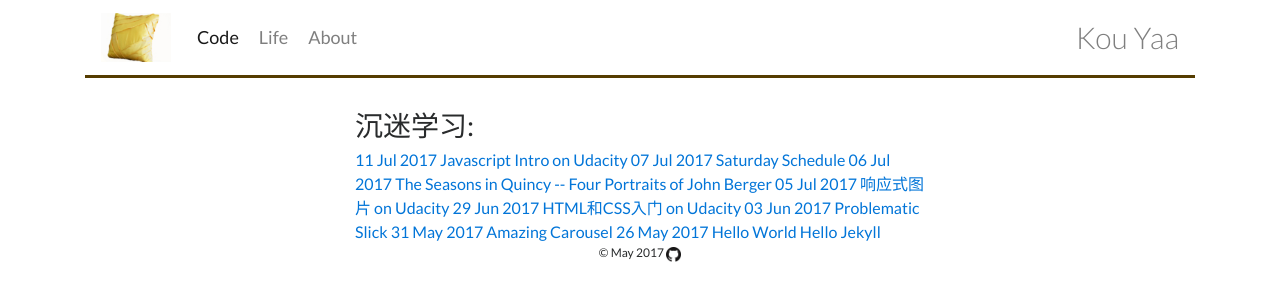
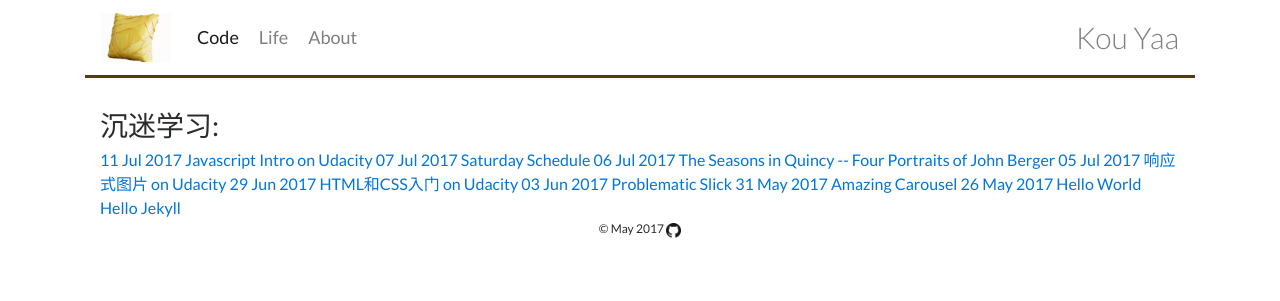
Before and after one commit to yinkouya/yinkouya.github.io, a Jekyll site: the page built from category/code/index.html, in a window 1280 px wide. Shown: the top 301 px of the page. Built offline with Jekyll 4.4.1, drawn with Linux system fonts in a browser that asks for light colours; nearby versions of some CDN libraries; a script that is not in the unit is left out.

Commit message:
Update style.css

```diff
--- a/assets/style.css
+++ b/assets/style.css
@@ -82,7 +82,7 @@ img.footer {
   margin: 0 auto;
 }
 
-.main {
+article {
   width: 600px;
   margin: 0 auto;
 }
```
